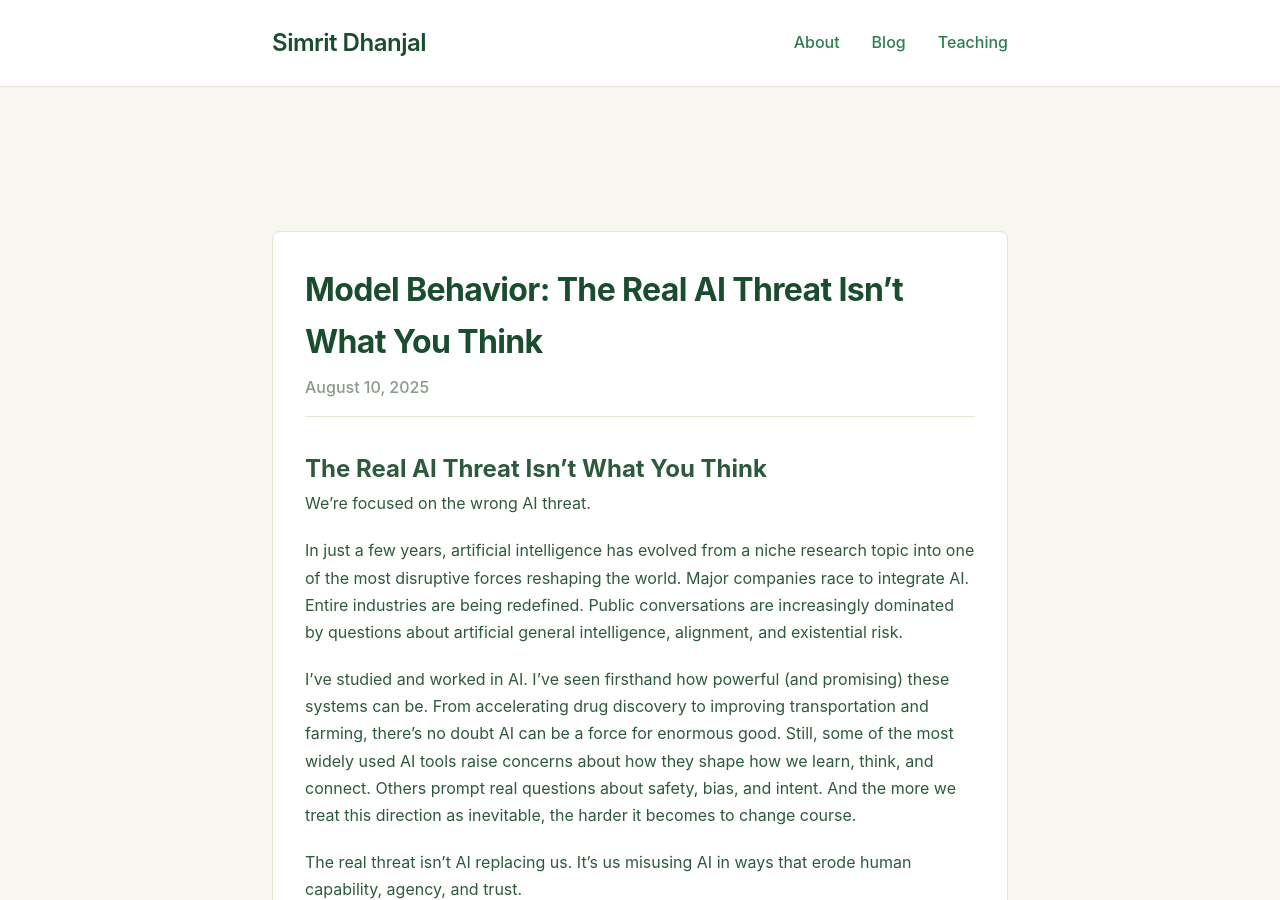
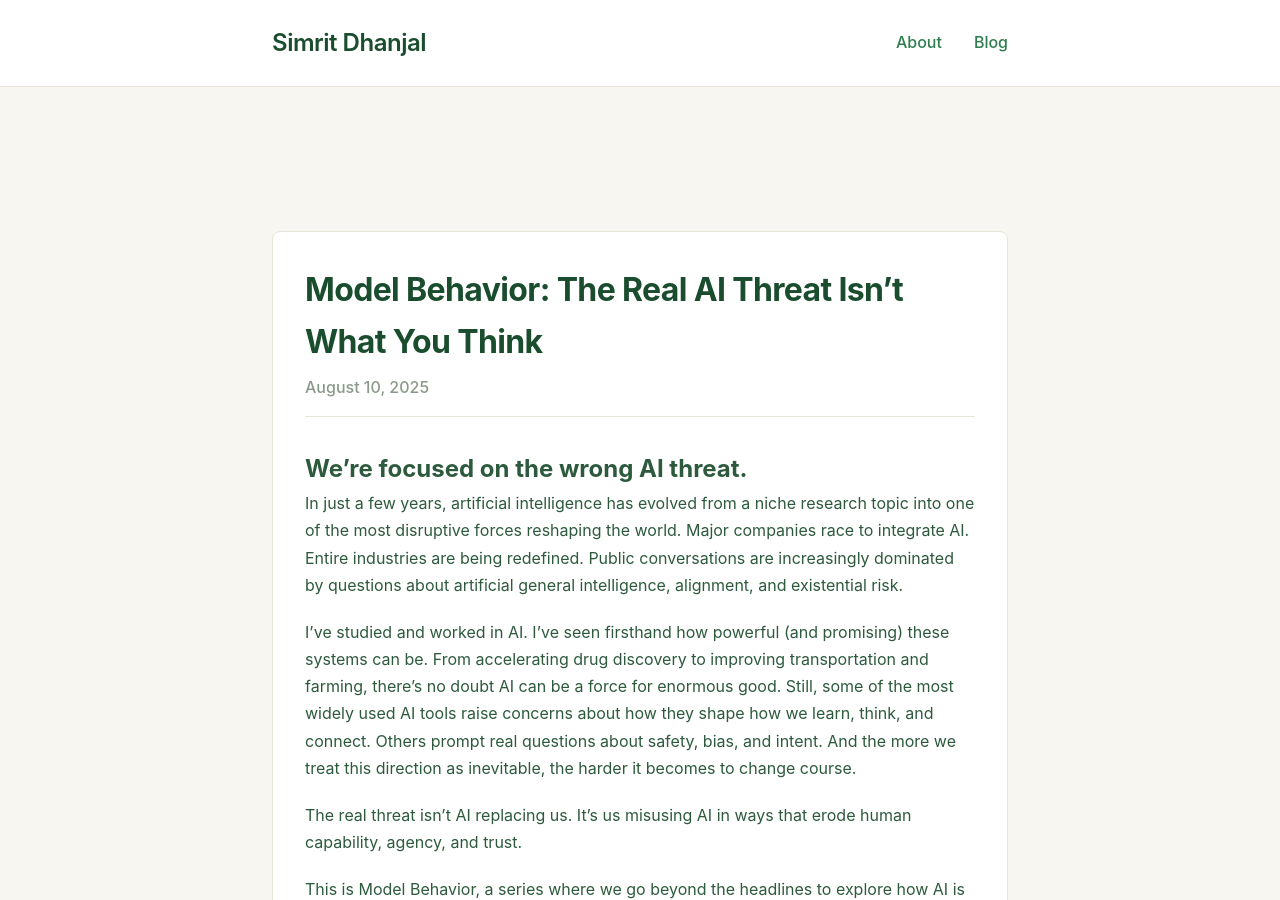
Before and after one commit to simritdhanjal/simritdhanjal.github.io, a Jekyll site: the page built from _posts/2025-08-10-ai-drift.md, in a window 1280 px wide and 900 px high. Built offline with Jekyll 4.4.1, drawn with Linux system fonts in a browser that asks for light colours.

Commit message:
disable teaching link

```diff
--- a/_includes/header.html
+++ b/_includes/header.html
@@ -7,7 +7,7 @@
       <ul class="nav-links">
         <li><a href="/">About</a></li>
         <li><a href="/blog.html">Blog</a></li>
-        <li><a href="/teaching.html">Teaching</a></li>
+        <!-- <li><a href="/teaching.html">Teaching</a></li> -->
       </ul>
     </div>
   </nav>
--- a/_posts/2025-08-10-ai-drift.md
+++ b/_posts/2025-08-10-ai-drift.md
@@ -5,9 +5,7 @@ date: 2025-08-10
 excerpt: "Model Behavior: Why How We Use AI Matters More Than What It Can Do"
 ---
 
-# The Real AI Threat Isn’t What You Think
-
-We’re focused on the wrong AI threat.
+# We’re focused on the wrong AI threat.
 
 In just a few years, artificial intelligence has evolved from a niche research topic into one of the most disruptive forces reshaping the world. Major companies race to integrate AI. Entire industries are being redefined. Public conversations are increasingly dominated by questions about artificial general intelligence, alignment, and existential risk.
 
```
